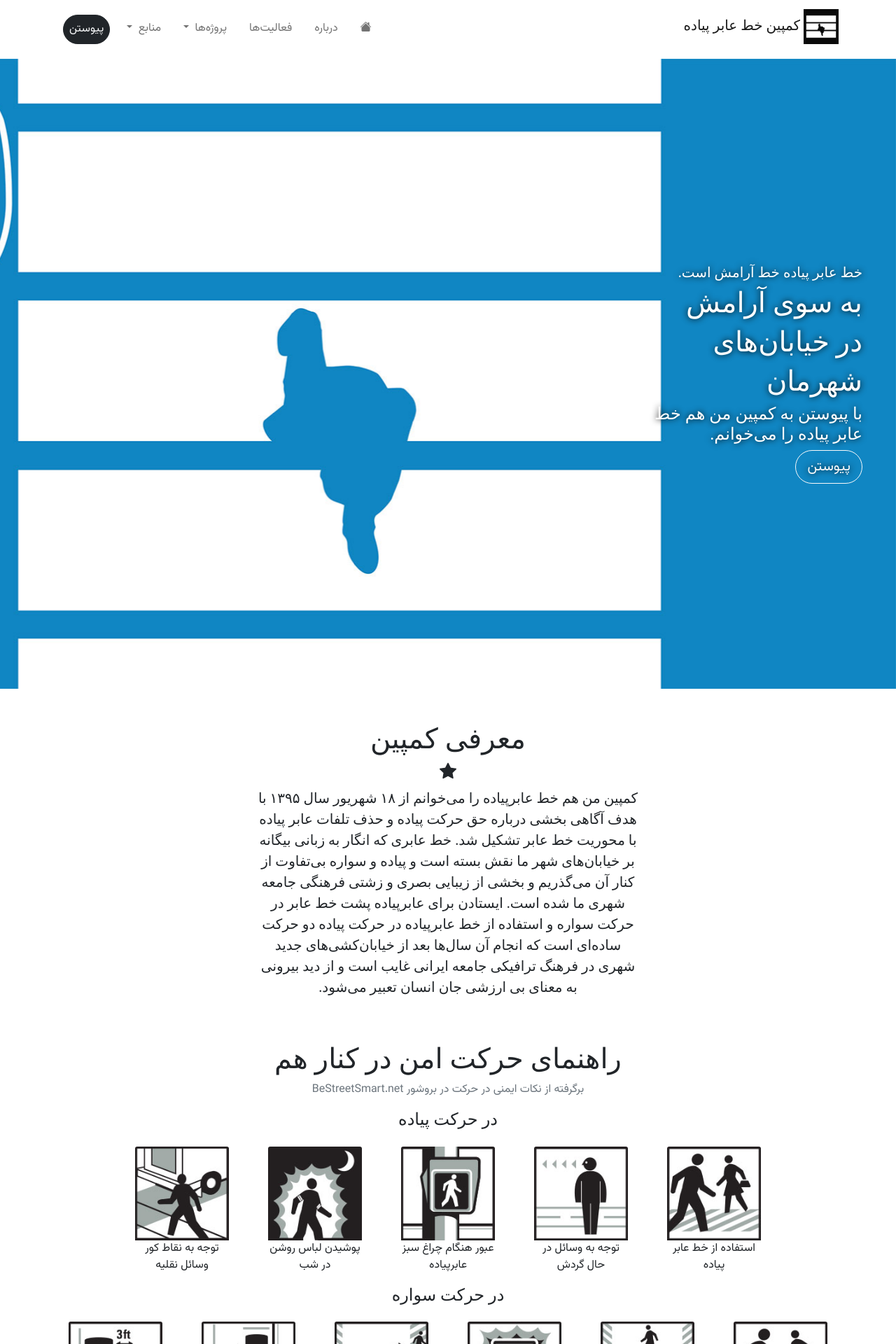
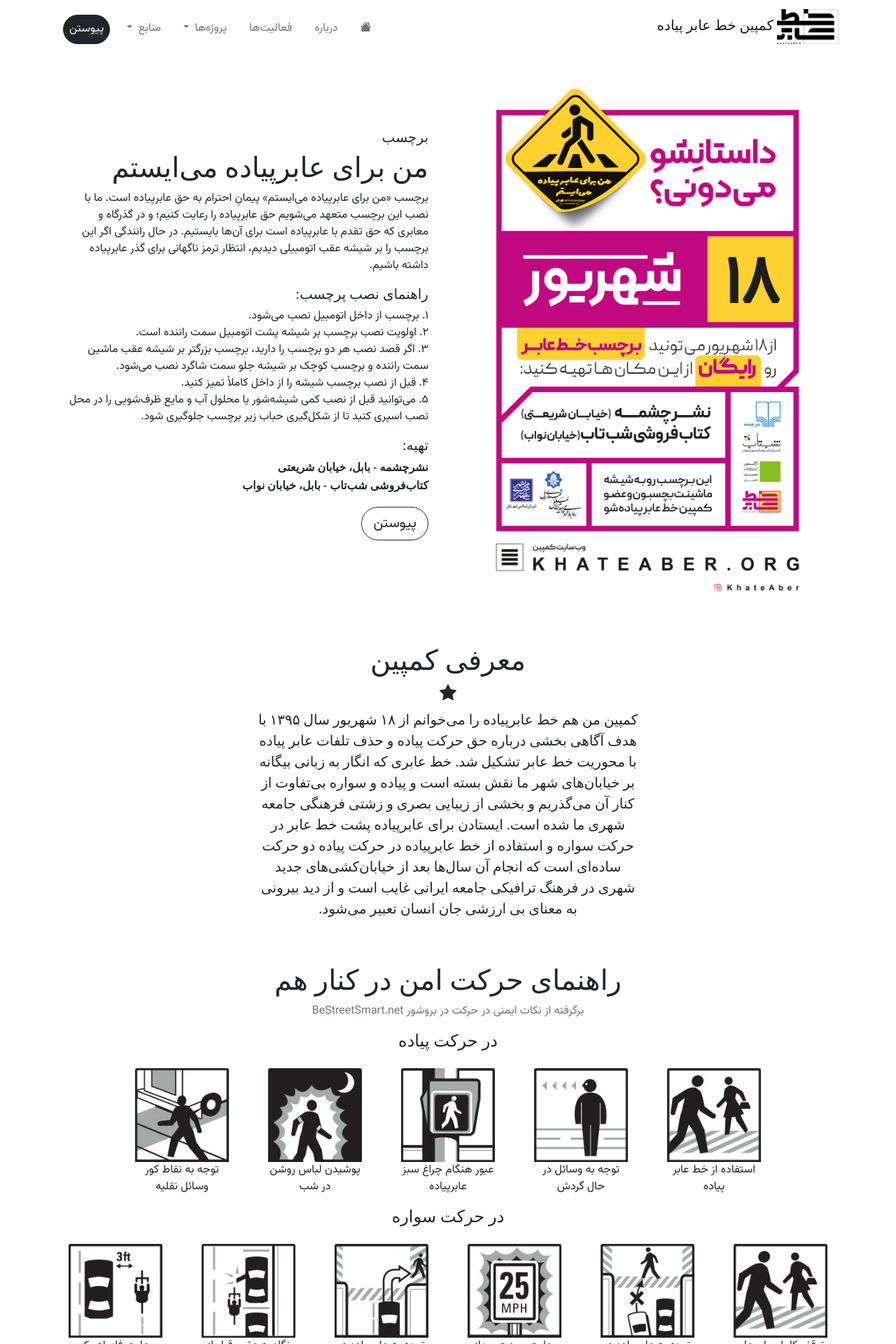
Before and after one commit to khateaber/khateaber.github.io, a Jekyll site: the page built from index.html, in a window 1280 px wide. Shown: the top 1920 px of the page at 70% size. Built offline with Jekyll 4.4.1, drawn with Linux system fonts in a browser that asks for light colours; some web fonts are replaced; a style sheet for code colours, icons or effects is not loaded.

Commit message:
new face

```diff
--- a/_includes/navtop.html
+++ b/_includes/navtop.html
@@ -1,7 +1,7 @@
 <nav class="navbar navbar-expand-lg navbar-light bg-white">
     <div class="container">
         <a href="/" class="navbar-brand h1">
-          <img src="/assets/img/logo.jpg" alt="" width="50" height="50">
+          <img src="/assets/img/logo.png" alt="" height="50">
           {{site.title}}
         </a>
         <button type="button" class="navbar-toggler" data-bs-toggle="collapse" data-bs-target="#navbarCollapse">
--- a/_sass/style.scss
+++ b/_sass/style.scss
@@ -156,7 +156,10 @@ h1{
 .image-gallery li a img {width: 100%; display: block;}
 .modal-content {background-color: unset;}
 #LightboxCanvas{max-width:100%; max-height:100%;}
-
+.card-horizontal {
+    display: flex;
+    flex: 1 1 auto;
+}
 .timeline {
 }
 
--- a/index.html
+++ b/index.html
@@ -2,30 +2,32 @@
 layout: default
 ---
 <section>
-  <div class="container-fluid m-0 p-0 d-flex" style="height: calc(100vh-85px)">
-    <div class="align-self-center position-absolute col-sm-4 text-lg-start text-center p-5 text-white text-white-shadow" style="z-index:2;">
-      <h5>خط عابر پیاده خط آرامش است.</h5>
-      <h1>به سوی آرامش</h1>
-      <h1>در خیابان‌های</h1>
-      <h1>شهرمان</h1>
-      <h4>با پیوستن به کمپین من هم خط عابر پیاده را می‌خوانم.</h4>
-      <a href="#join" class="btn btn-lg btn-outline-light rounded-pill">پیوستن</a>
-    </div>
-    <div id="carouselExampleSlidesOnly" class="carousel slide" data-bs-ride="carousel" data-bs-pause="false" data-bs-interval="3000">
-      <div class="carousel-inner">
-        <div class="carousel-item active">
-          <div class="d-flex carousel-img align-items-center justify-content-center min-vh-100" style="background-image:url('/assets/img/black1.jpg'); ">
+  <div class="container" style="height: calc(100vh-85px)">
+    <div class="row">
+        <div class="col-sm-6 mt-3">
+          <img src="/assets/img/label.jpg" class="w-100" alt="">
+        </div>
+        <div class="col-sm-6 d-flex">
+          <div class="align-self-center p-3">
+          <h5>برچسب</h5>
+          <h1>من برای عابرپیاده می‌ایستم</h1>
+          <p>برچسب «من برای عابرپیاده می‌ایستم» پیمانِ احترام به حق عابرپیاده است. ما با نصب این برچسب متعهد می‌شویم حق عابرپیاده را رعایت کنیم؛ و در گذرگاه‌ و معابری که حق تقدم با عابرپیاده است برای آن‌ها بایستیم. در حال رانندگی اگر این برچسب را بر شیشه عقب اتومبیلی دیدیم، انتظار ترمز ناگهانی برای گذر عابرپیاده داشته باشیم. </p>
+          <h5>راهنمای نصب پرچسب:</h5>
+          <p>
+            ۱.  برچسب از داخل اتومبیل نصب می‌شود. <br>
+            ۲. اولویت نصب برچسب بر شیشه پشت اتومبیل سمت راننده است. <br>
+            ۳. اگر قصد نصب هر دو برچسب را دارید، برچسب بزرگتر بر شیشه عقب ماشین سمت راننده و برچسب کوچک بر شیشه جلو سمت شاگرد نصب می‌شود. <br>
+            ۴. قبل از نصب برچسب شیشه را از داخل کاملاً تمیز کنید. <br>
+            ۵. می‌توانید قبل از نصب کمی شیشه‌شور یا محلول آب و مایع ظرف‌شویی را در محل نصب اسپری کنید تا از شکل‌گیری حباب زیر برچسب جلوگیری شود. <br>
+          </p>
+          <h5>تهیه:</h5>
+          <p>
+            <b>نشرچشمه - بابل، خیابان شریعتی</b> <br>
+            <b>کتاب‌فروشی شب‌تاب - بابل، خیابان نواب</b><br>
+          </p>
+          <a href="https://www.instagram.com/khateaber/" class="btn btn-lg btn-outline-dark rounded-pill">پیوستن</a>
           </div>
         </div>
-        <div class="carousel-item">
-          <div class="d-flex carousel-img align-items-center justify-content-center min-vh-100" style="background-image:url('/assets/img/blue1.jpg'); ">
-          </div>
-        </div>
-        <div class="carousel-item">
-          <div class="d-flex carousel-img align-items-center justify-content-center min-vh-100" style="background-image:url('/assets/img/red1.jpg'); ">
-          </div>
-        </div>
-      </div>
     </div>
   </div>
 </section>
```
Also changed, not shown: assets/img/label.jpg (added), assets/img/logo.png (added).
